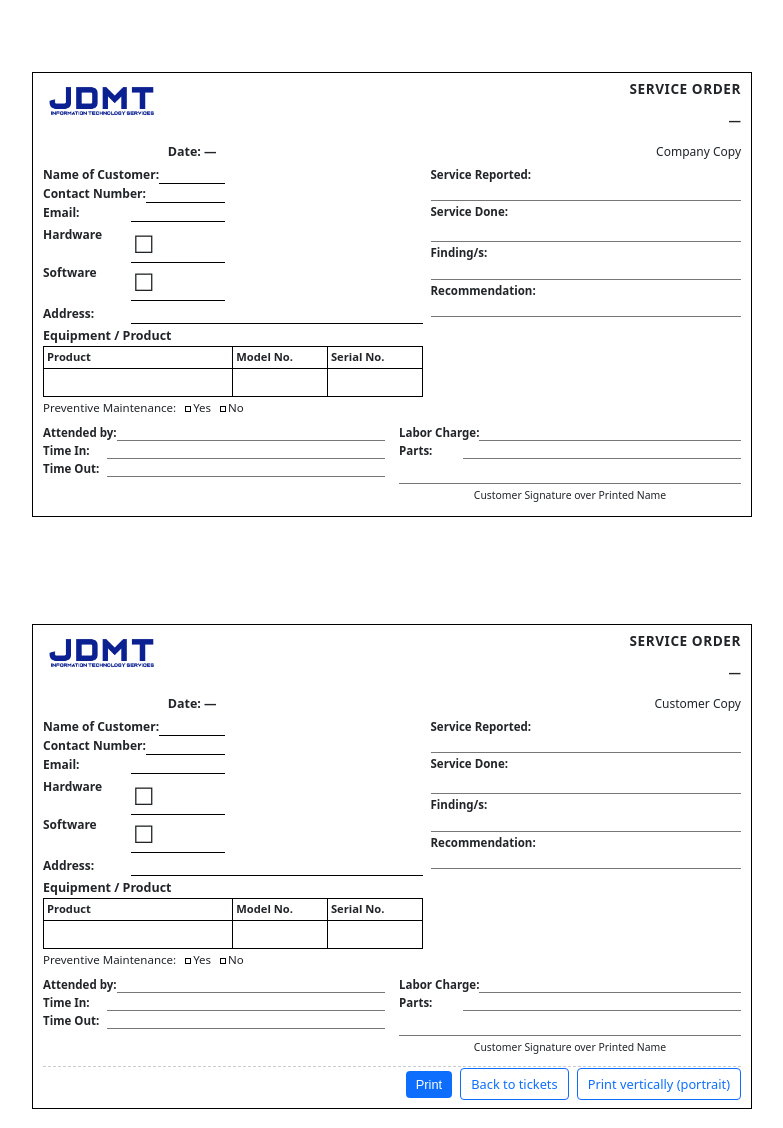
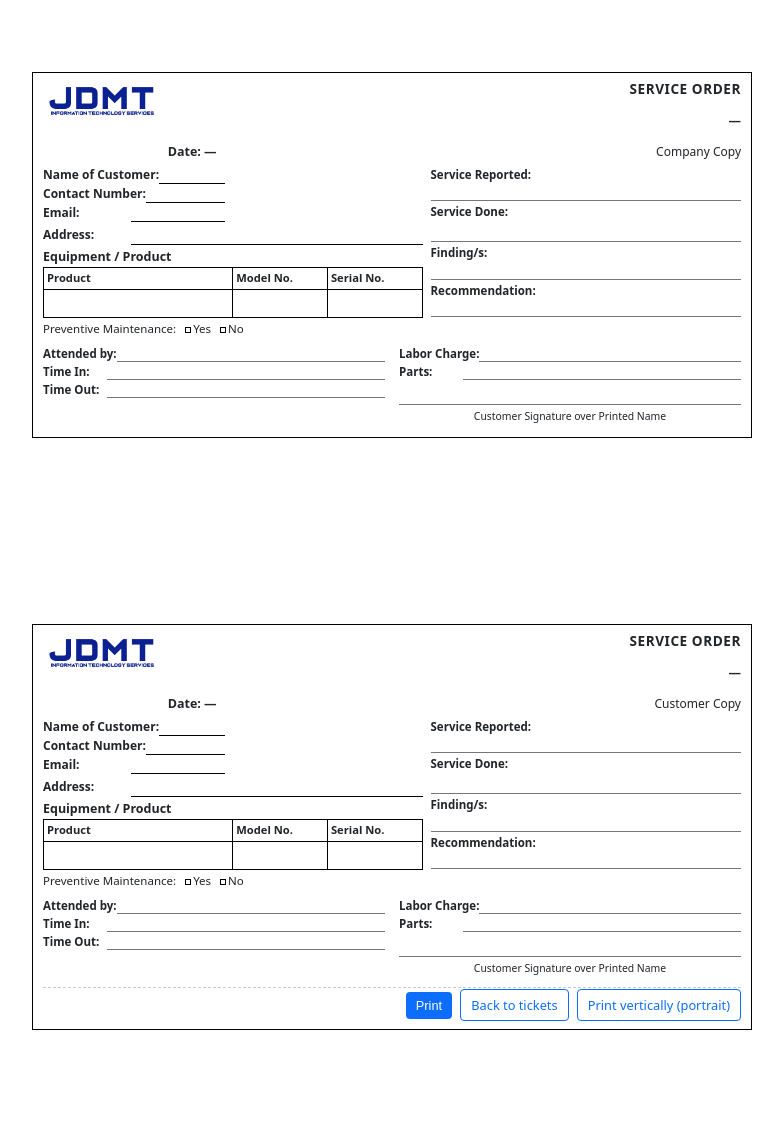
Before and after one commit to lorenzojacinto08-ux/ticketing_system, a Python web app: template templates/job_order_print.html in a window 1280 px wide. Shown: the whole page, without its empty margins (248-1031 px from the left). Run offline with Jinja, Linux system fonts and the light colour scheme; the template is opened without the code that fills it, so the values that code supplies are empty.

Commit message:
Remove hardware and software fields from job order template

```diff
--- a/templates/job_order_print.html
+++ b/templates/job_order_print.html
@@ -333,30 +333,6 @@
                             </div>
                         </div>
                     </div>
-                    <div class="so-row">
-                        <div class="so-col">
-                            <div class="so-field">
-                                <div class="so-label">Hardware</div>
-                                <div class="so-value" style="font-size: 24px;">
-                                    {% if service_done and ('hardware' in service_done.lower() or 'cpu' in service_done.lower() or 'physical' in service_done.lower()) %}
-                                        ☑
-                                    {% else %}
-                                        ☐
-                                    {% endif %}
-                                </div>
-                            </div>
-                            <div class="so-field">
-                                <div class="so-label">Software</div>
-                                <div class="so-value" style="font-size: 24px;">
-                                    {% if service_done and ('software' in service_done.lower() or 'app' in service_done.lower() or 'program' in service_done.lower()) %}
-                                        ☑
-                                    {% else %}
-                                        ☐
-                                    {% endif %}
-                                </div>
-                            </div>
-                        </div>
-                    </div>
                     <div class="so-field">
                         <div class="so-label">Address:</div>
                         <div class="so-value">&nbsp;</div>
@@ -473,30 +449,6 @@
                             </div>
                         </div>
                     </div>
-                    <div class="so-row">
-                        <div class="so-col">
-                            <div class="so-field">
-                                <div class="so-label">Hardware</div>
-                                <div class="so-value" style="font-size: 24px;">
-                                    {% if service_done and ('hardware' in service_done.lower() or 'cpu' in service_done.lower() or 'physical' in service_done.lower()) %}
-                                        ☑
-                                    {% else %}
-                                        ☐
-                                    {% endif %}
-                                </div>
-                            </div>
-                            <div class="so-field">
-                                <div class="so-label">Software</div>
-                                <div class="so-value" style="font-size: 24px;">
-                                    {% if service_done and ('software' in service_done.lower() or 'app' in service_done.lower() or 'program' in service_done.lower()) %}
-                                        ☑
-                                    {% else %}
-                                        ☐
-                                    {% endif %}
-                                </div>
-                            </div>
-                        </div>
-                    </div>
                     <div class="so-field">
                         <div class="so-label">Address:</div>
                         <div class="so-value">&nbsp;</div>
```
